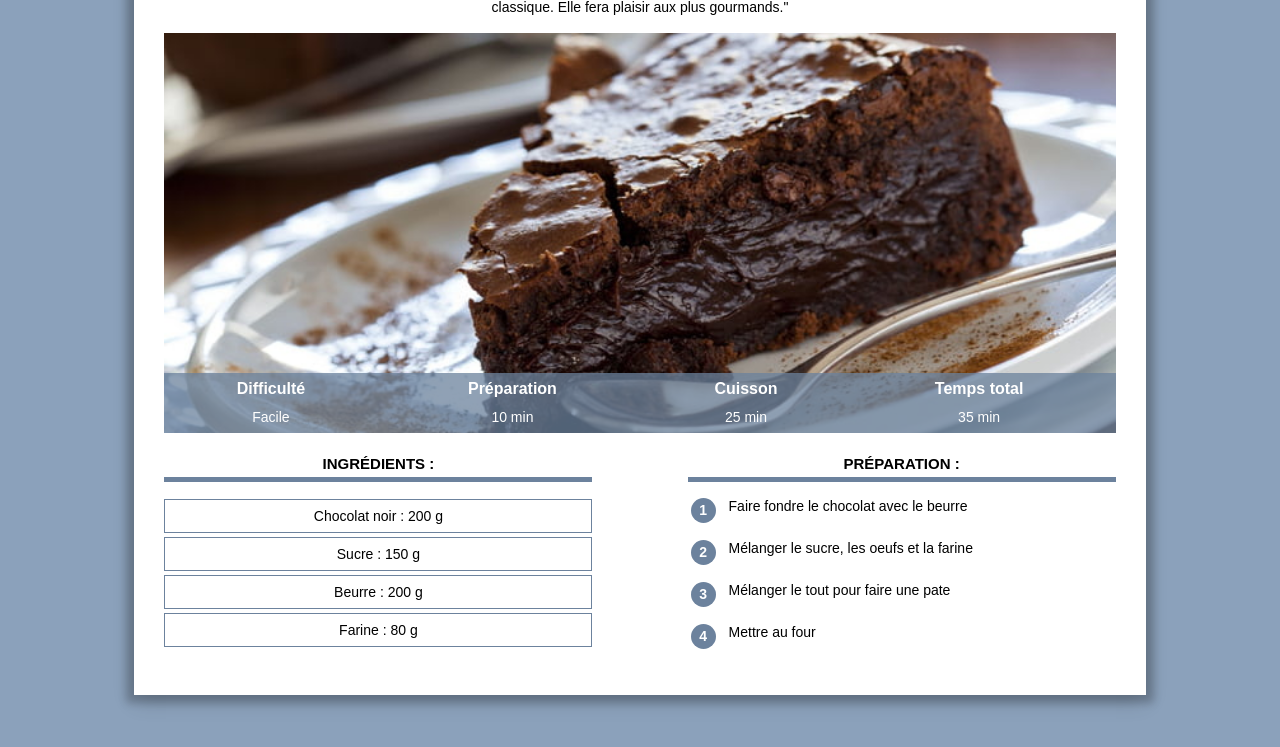
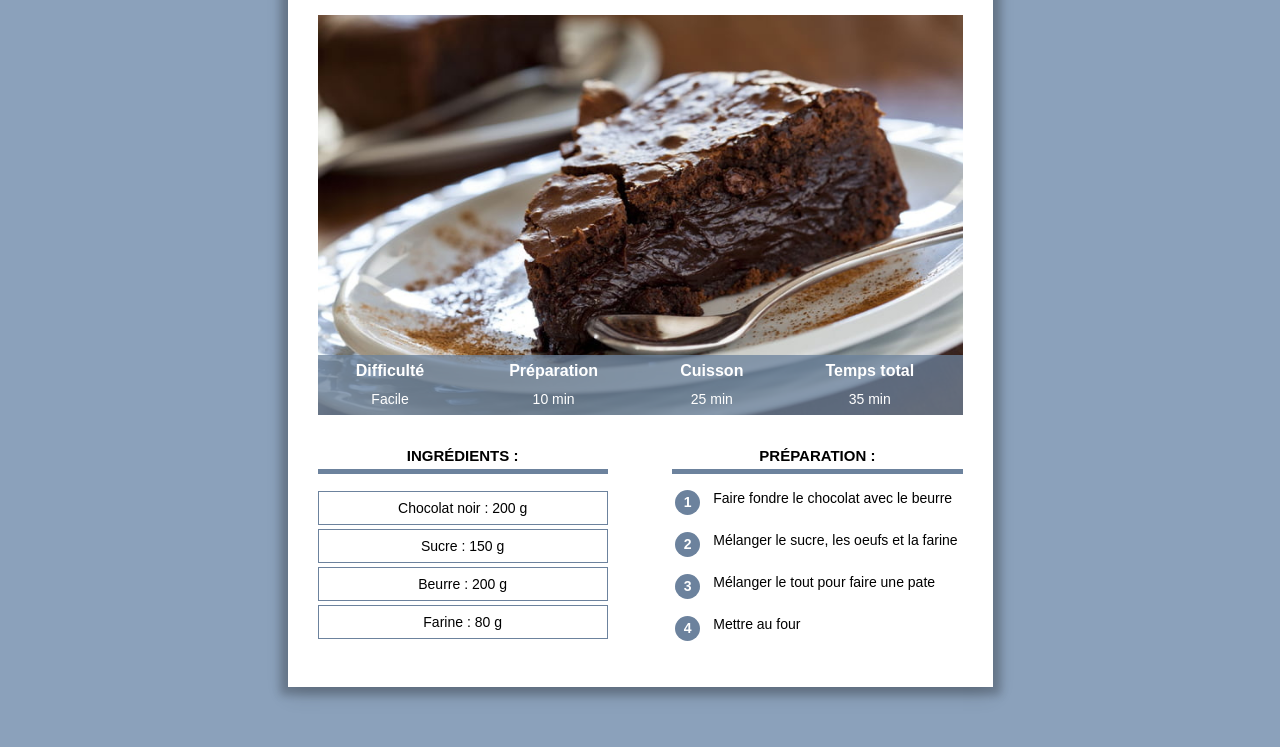
Before and after one commit to pierreparajua/site_recette, a plain HTML site: page gateau_chocolat.html in a window 1280 px wide. Shown: the part 173-920 px from the top of the page. Drawn offline with Linux system fonts and the light colour scheme.

Commit message:
Add files via upload

```diff
--- a/gateau_chocolat.html
+++ b/gateau_chocolat.html
@@ -1,8 +1,9 @@
 <!DOCTYPE html>
-><html lang="fr">
+<html lang="fr">
     <head>
         <title>Gateau chocolat</title>
         <meta charset="UTF-8">
+        <meta name="viewport" content="width=device-width, initial-scale=1.0">
         <link rel="stylesheet" href="recette.css">
     </head>
     <body>
--- a/recette.css
+++ b/recette.css
@@ -15,9 +15,8 @@ body{background-color: #8BA1BB;
 
 
     div.contenu{background-color: white;
-                 margin: 60px 10% 80px 10%;
-                 padding: 0px 30px 30px 30px;
-                 min-width: 350px;
+                 margin: 40px 8px 40px 8px;
+                 padding: 0px 8px 20px 8px;
                  box-shadow: 0 0px 8px 8px rgba(0, 0, 0, 0.2), 0 6px 20px 0 rgba(0, 0, 0, 0.19);
                  overflow: visible;}
 
@@ -49,14 +48,14 @@ body{background-color: #8BA1BB;
                 bottom: 0; width: 100%;
                 color: white;
                 background-color: #6C829DC0;
-                height: 60px;}
+                height: 50px;}
 
     table.info td{text-align: center;
-                font-size: 14px;
+                font-size: 12px;
                 vertical-align: top;
                 padding-top: 8px;}
 
-    table.info th{font-size: 16px;
+    table.info th{font-size: 14px;
                 vertical-align: bottom;}
 
     img.info{display: block;
@@ -64,8 +63,8 @@ body{background-color: #8BA1BB;
                 object-fit: cover;
                 min-height: 200px;}
 
-    div.colonne{width: 45%;
-                margin-top: 10px ;}
+    div.colonne{width: 100%;
+                margin-top: 20px ;}
 
     div.colonne h2{text-align: center;
                     text-transform: uppercase;
@@ -73,10 +72,7 @@ body{background-color: #8BA1BB;
                     border-bottom: 5px solid #6C829D ;
                     padding-bottom: 5px;}
 
-    div.colonne1{display: inline-block;
-                margin-right: 10%;}
-
-    div.colonne2{float: right;}
+    div.colonne1{display: inline-block;}
 
     div.ingredient p{border: 1px solid #6C829D;
                     text-align: center;
@@ -105,3 +101,37 @@ table.preparation td.prepa_etape{font-size: 14px;
                     padding-bottom: 10px;}
 
 table.preparation tr{height: 40px;}
+
+/* styke pour ordinateur */
+@media only screen and (min-width: 768px){
+
+    div.contenu{
+        min-width: 350px;
+        margin: 60px 10% 80px 10%;
+        padding: 0px 30px 30px 30px;}
+
+    table.info{
+        height: 60px;}
+
+    table.info td{
+        font-size: 14px;}
+
+    table.info th{
+        font-size: 16px;}
+
+    div.colonne{
+        width: 45%;}
+
+    div.colonne1{
+        margin-right: 10%;}
+
+    div.colonne2{
+        float: right;}
+}
+
+@media only screen and (min-width: 900px){
+div.contenu{
+    margin-left: auto;
+    margin-right: auto;
+    width: 645px;}
+}
```
